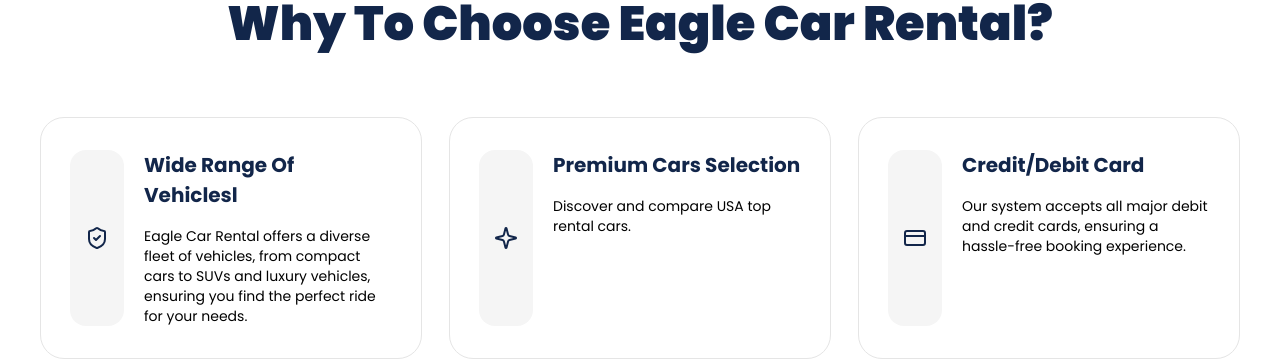
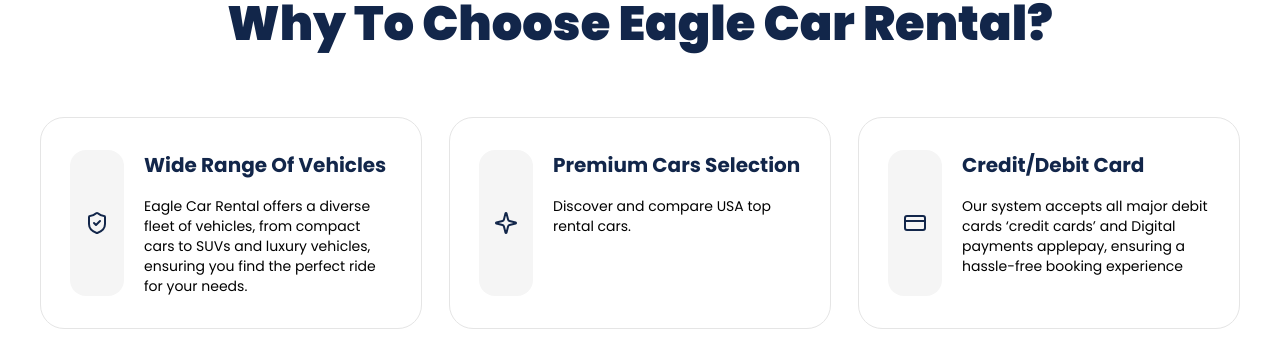
Before and after one commit to ammar-1990/eagle-car-renta-front, a Next.js app: page / in a window 1280 px wide. Shown: the part 854-1213 px from the top of the page. Built offline with nearby package versions, Linux system fonts and the light colour scheme; no server answers; the database is empty; what @edgestore/react would draw is missing.

Commit message:
fix(typo):'typo fixes'

```diff
--- a/app/_components/Benefits.tsx
+++ b/app/_components/Benefits.tsx
@@ -7,7 +7,7 @@
 
 const CARDS = [
   {
-    title: "Wide Range of Vehiclesl",
+    title: "Wide Range of Vehicles",
     description: "Eagle Car Rental offers a diverse fleet of vehicles, from compact cars to SUVs and luxury vehicles, ensuring you find the perfect ride for your needs.",
     Icon: <ShieldCheck className="text-site-primary" />,
   },
@@ -18,7 +18,7 @@
   },
   {
     title: "Credit/Debit card",
-    description: "Our system accepts all major debit and credit cards, ensuring a hassle-free booking experience.",
+    description: "Our system accepts all major debit cards ‘credit cards’ and Digital payments applepay, ensuring a hassle-free booking experience ",
     Icon: <CreditCard className="text-site-primary" />,
   },
 
--- a/app/_components/Footer.tsx
+++ b/app/_components/Footer.tsx
@@ -5,6 +5,7 @@
 import React from "react";
 import { FaTiktok } from "react-icons/fa";
 import { RiInstagramFill } from "react-icons/ri";
+import { FaFacebook } from "react-icons/fa";
 
 
 type Props = {};
@@ -56,6 +57,10 @@
   {
     href:"https://www.instagram.com/eaglecarsrental?igsh=NTc4MTIwNjQ2YQ%3D%3D&utm_source=qr",
     Icon:<RiInstagramFill className="text-white size-8" />
+  },
+  {
+    href:'https://www.facebook.com/profile.php?id=61572995770301&mibextid=wwXIfr',
+    Icon:<FaFacebook className="text-white size-8" />
   }
 ]
 const Footer = (props: Props) => {
```
